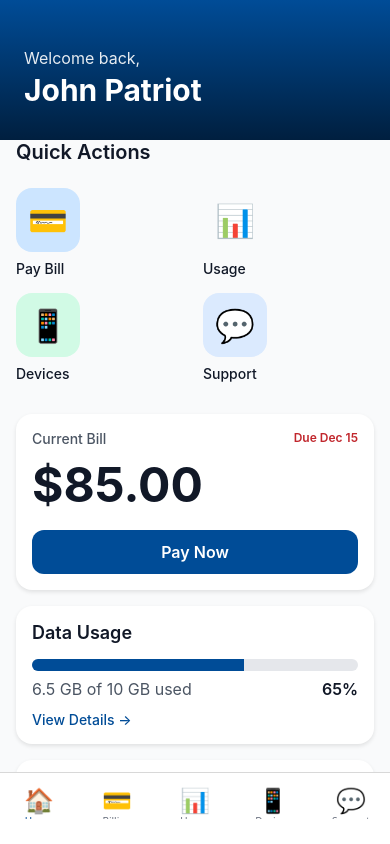
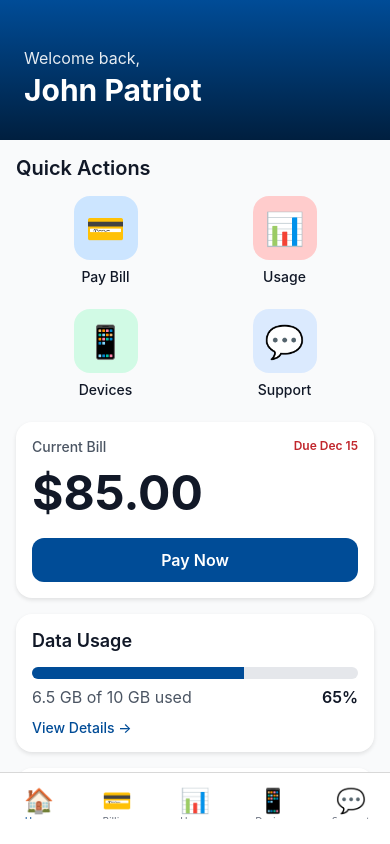
Before and after one commit to DavidMoritz/meritas, a React Native app in the folder meritas-app/: screen /Home in a window 390 px wide. Built offline with nearby package versions, Linux system fonts and the light colour scheme.

Commit message:
fixed header

```diff
--- a/meritas-app/src/screens/HomeScreen.js
+++ b/meritas-app/src/screens/HomeScreen.js
@@ -18,8 +18,8 @@ export const HomeScreen = ({ navigation }) => {
   };
 
   return (
-    <ScrollView style={styles.container} showsVerticalScrollIndicator={false}>
-      {/* Hero Header with Gradient */}
+    <View style={styles.container}>
+      {/* Hero Header with Gradient - Fixed at top */}
       <LinearGradient
         colors={[theme.colors.primary[700], theme.colors.primary[900]]}
         style={styles.header}
@@ -28,7 +28,9 @@ export const HomeScreen = ({ navigation }) => {
         <Text style={styles.userName}>{user?.name}</Text>
       </LinearGradient>
 
-      <View style={styles.content}>
+      {/* Scrollable Content */}
+      <ScrollView style={styles.scrollView} showsVerticalScrollIndicator={false}>
+        <View style={styles.content}>
         {/* Quick Actions */}
         <Text style={styles.sectionTitle}>Quick Actions</Text>
         <View style={styles.actionsGrid}>
@@ -46,12 +48,13 @@ export const HomeScreen = ({ navigation }) => {
             style={styles.actionCard}
             onPress={() => navigation.navigate('Usage')}
           >
-            <View style={[styles.actionIcon, { backgroundColor: theme.colors.accent[100] }]}>
+            <View style={[styles.actionIcon, { backgroundColor: theme.colors.accent[200] }]}>
               <Text style={styles.actionEmoji}>📊</Text>
             </View>
             <Text style={styles.actionTitle}>Usage</Text>
           </TouchableOpacity>
-
+        </View>
+        <View style={styles.actionsGrid}>
           <TouchableOpacity
             style={styles.actionCard}
             onPress={() => navigation.navigate('Devices')}
@@ -119,8 +122,9 @@ export const HomeScreen = ({ navigation }) => {
             <Text style={styles.infoValue}>2 Lines</Text>
           </View>
         </Card>
-      </View>
-    </ScrollView>
+        </View>
+      </ScrollView>
+    </View>
   );
 };
 
@@ -134,6 +138,9 @@ const styles = StyleSheet.create({
     paddingTop: theme.spacing[12],
     paddingBottom: theme.spacing[8],
   },
+  scrollView: {
+    flex: 1,
+  },
   greeting: {
     ...theme.typography.styles.body,
     color: theme.colors.white,
@@ -146,7 +153,6 @@ const styles = StyleSheet.create({
   },
   content: {
     padding: theme.spacing[4],
-    marginTop: -theme.spacing[4],
   },
   sectionTitle: {
     ...theme.typography.styles.h4,
@@ -155,13 +161,12 @@ const styles = StyleSheet.create({
   },
   actionsGrid: {
     flexDirection: 'row',
-    flexWrap: 'wrap',
-    marginHorizontal: -theme.spacing[2],
+    justifyContent: 'space-around',
+    alignItems: 'center',
     marginBottom: theme.spacing[6],
   },
   actionCard: {
-    width: '50%',
-    padding: theme.spacing[2],
+    alignItems: 'center',
   },
   actionIcon: {
     width: 64,
```
